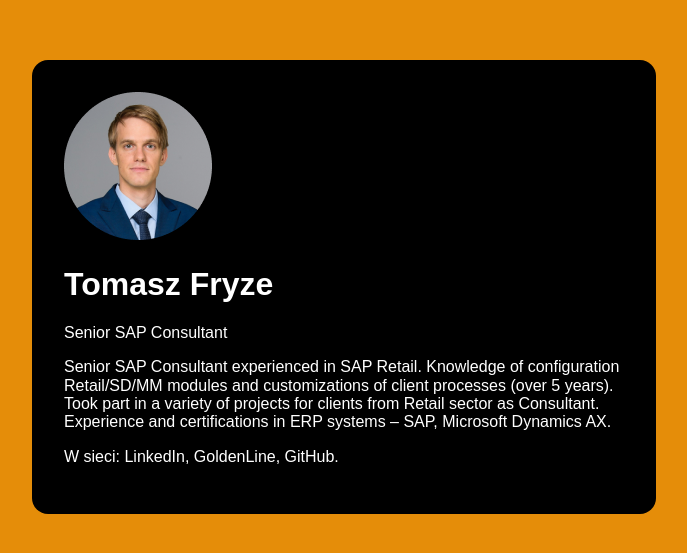
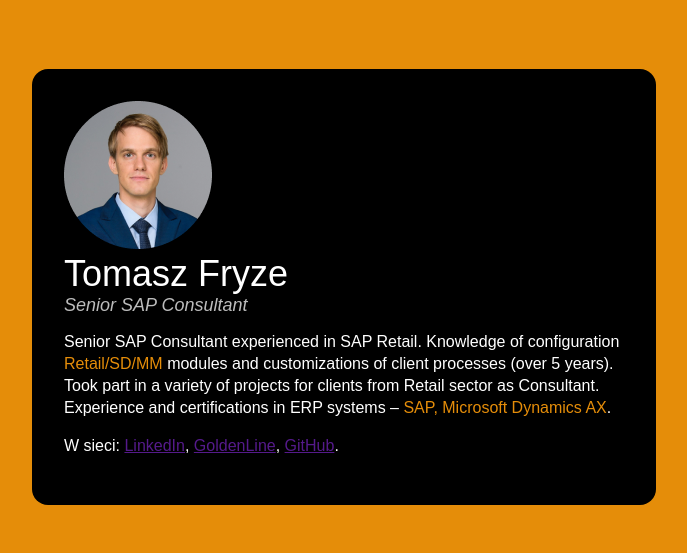
Before and after one commit to tomaszfryze/business-card-2020, a plain HTML site: page index.html in a window 1280 px wide. Shown: the part 113-666 px from the top of the page, without its empty margins (296-983 px from the left). Drawn offline with Linux system fonts and the light colour scheme.

Commit message:
complete BEM

```diff
--- a/index.html
+++ b/index.html
@@ -21,13 +21,16 @@
         </header>
         <p class="person__description">
           Senior SAP Consultant experienced in SAP Retail. Knowledge of
-          configuration Retail/SD/MM modules and customizations of client
-          processes (over 5 years). Took part in a variety of projects for
-          clients from Retail sector as Consultant. Experience and
-          certifications in ERP systems – SAP, Microsoft Dynamics AX.
+          configuration <strong class="special">Retail/SD/MM</strong> modules
+          and customizations of client processes (over 5 years). Took part in a
+          variety of projects for clients from Retail sector as Consultant.
+          Experience and certifications in ERP systems –
+          <strong class="special">SAP, Microsoft Dynamics AX</strong>.
         </p>
         <p class="person__description">
-          W sieci: LinkedIn, GoldenLine, GitHub.
+          W sieci: <a class="person__link" href="">LinkedIn</a>,
+          <a class="person__link" href="">GoldenLine</a>,
+          <a class="person__link" href="">GitHub</a>.
         </p>
       </article>
     </main>
--- a/style.css
+++ b/style.css
@@ -25,9 +25,27 @@ html {
   }
 
   .person {
+  }
 
+  .person__description {
+    font-size: 16px;
+    line-height: 22px;
   }
 
   .person__name {
-      f
+      font-size: 36px;
+      margin: 0;
+      font-weight: normal;
   }
+
+  .person__position {
+      font-size: 18px;
+      margin: 0;
+      color: #BCBCBC;
+      font-style: italic;
+  }
+
+  .special {
+      color: #E58D09;
+      font-weight: normal;
+  }
```
